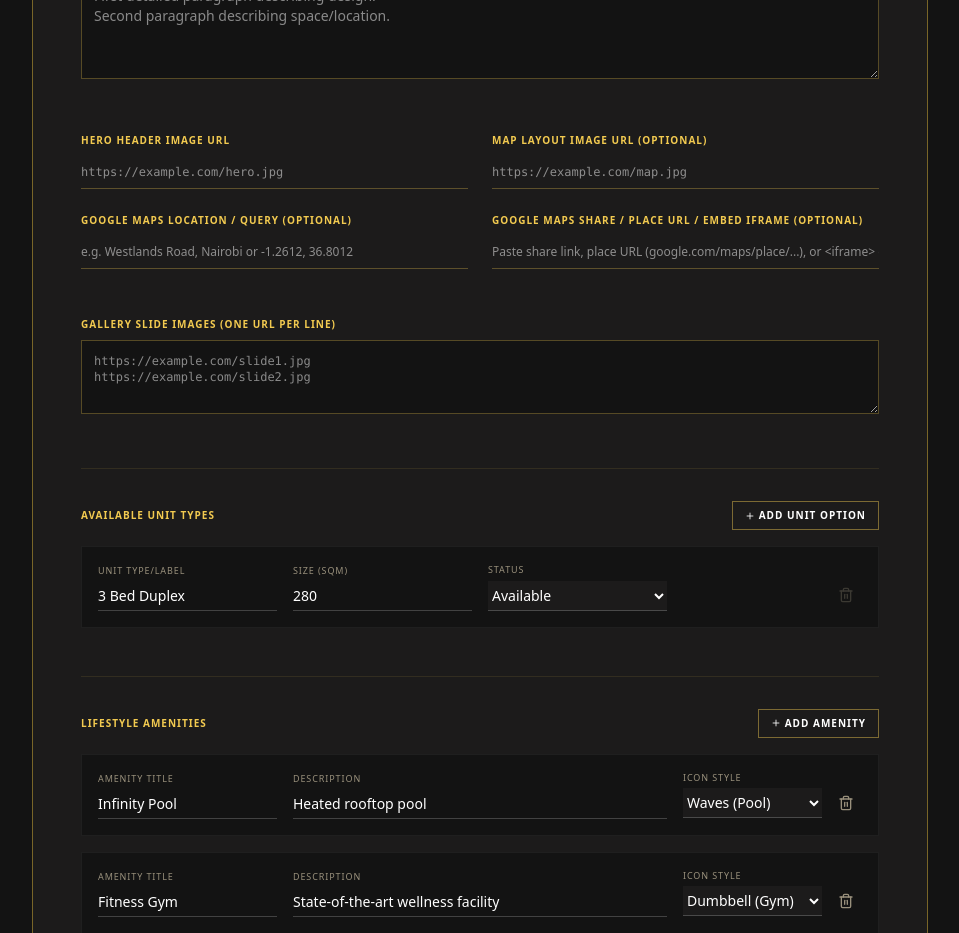
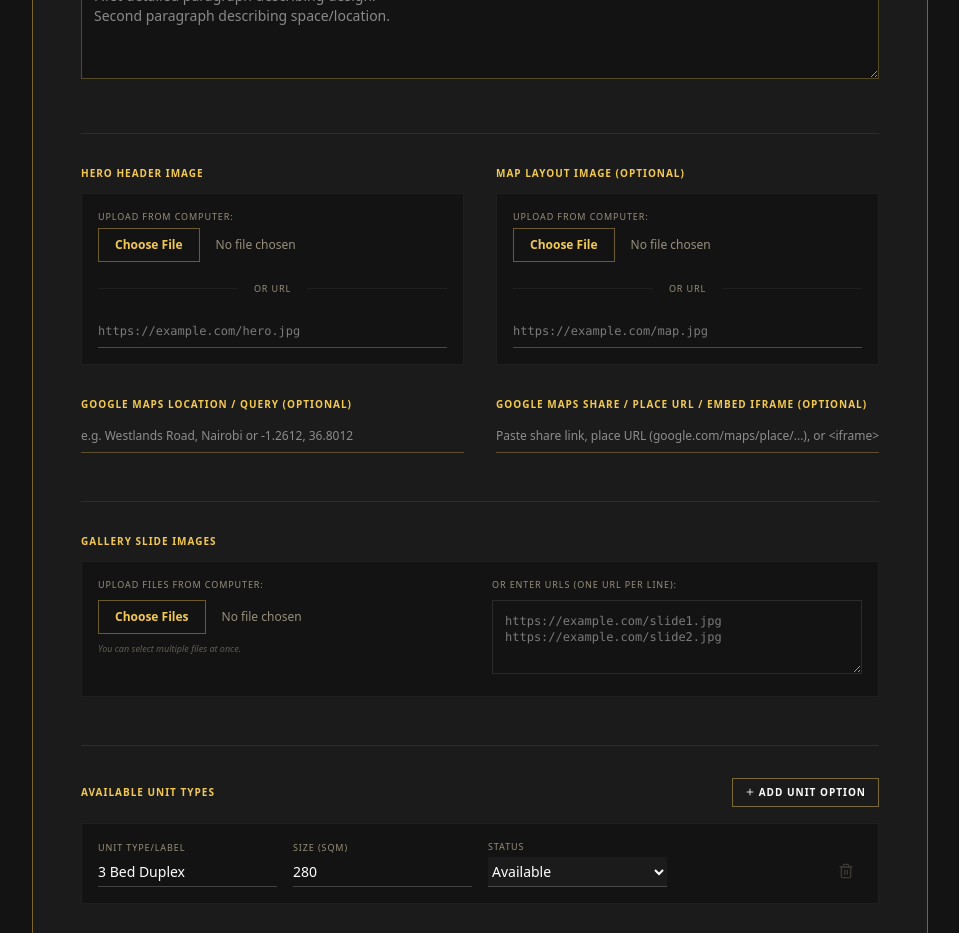
Before and after one commit to Faroukahmed31/Homes-by-Farouk, a Next.js app: page /admin/properties/new in a window 1280 px wide. Shown: the part 900-1833 px from the top of the page, without its empty margins (160-1119 px from the left). Built offline with nearby package versions, Linux system fonts and the light colour scheme.

Commit message:
feat: add local image upload capability for Hero, Map Layout, and Gallery Images

```diff
--- a/src/app/actions/properties.ts
+++ b/src/app/actions/properties.ts
@@ -3,6 +3,35 @@
 import { neon } from '@neondatabase/serverless';
 import { revalidatePath } from 'next/cache';
 import { redirect } from 'next/navigation';
+import { writeFile, mkdir } from 'fs/promises';
+import path from 'path';
+
+async function saveUploadedFile(file: any): Promise<string> {
+  if (!file || typeof file !== 'object' || !('arrayBuffer' in file) || !file.name || file.size === 0) {
+    return '';
+  }
+
+  try {
+    const bytes = await file.arrayBuffer();
+    const buffer = Buffer.from(bytes);
+
+    // Ensure public/uploads directory exists
+    const uploadDir = path.join(process.cwd(), 'public', 'uploads');
+    await mkdir(uploadDir, { recursive: true });
+
+    // Make filename unique
+    const timestamp = Date.now();
+    const safeName = file.name.replace(/[^a-zA-Z0-9.-]/g, '_');
+    const filename = `${timestamp}_${safeName}`;
+    const filepath = path.join(uploadDir, filename);
+
+    await writeFile(filepath, buffer);
+    return `/uploads/${filename}`;
+  } catch (error) {
+    console.error('Failed to save uploaded file:', error);
+    return '';
+  }
+}
 
 function extractMapSrc(input: string): string {
   if (!input) return '';
@@ -68,8 +97,26 @@ export async function addPropertyAction(formData: FormData) {
   const status = formData.get('status') as string;
   const purpose = formData.get('purpose') as string;
   const startingPrice = Number(formData.get('startingPrice'));
-  const heroImage = formData.get('heroImage') as string;
-  const mapImage = (formData.get('mapImage') as string) || '';
+  // Handle Hero Image upload or URL
+  const heroImageFile = formData.get('heroImageFile');
+  let heroImage = '';
+  if (heroImageFile && typeof heroImageFile === 'object' && (heroImageFile as any).size > 0) {
+    heroImage = await saveUploadedFile(heroImageFile);
+  }
+  if (!heroImage) {
+    heroImage = (formData.get('heroImage') as string) || '';
+  }
+
+  // Handle Map Layout Image upload or URL
+  const mapImageFile = formData.get('mapImageFile');
+  let mapImage = '';
+  if (mapImageFile && typeof mapImageFile === 'object' && (mapImageFile as any).size > 0) {
+    mapImage = await saveUploadedFile(mapImageFile);
+  }
+  if (!mapImage) {
+    mapImage = (formData.get('mapImage') as string) || '';
+  }
+
   const mapLink = (formData.get('mapLink') as string) || '';
   const mapEmbedUrlRaw = (formData.get('mapEmbedUrl') as string) || '';
   const mapEmbedUrl = extractMapSrc(mapEmbedUrlRaw);
@@ -80,10 +127,22 @@ export async function addPropertyAction(formData: FormData) {
     .map(s => s.trim())
     .filter(s => s.length > 0);
 
-  const galleryImages = (formData.get('galleryImages') as string)
+  // Handle Gallery Images upload + URL list
+  const galleryImageFiles = formData.getAll('galleryImageFiles');
+  const uploadedGalleryUrls: string[] = [];
+  for (const file of galleryImageFiles) {
+    if (file && typeof file === 'object' && (file as any).size > 0) {
+      const url = await saveUploadedFile(file);
+      if (url) uploadedGalleryUrls.push(url);
+    }
+  }
+
+  const manualGalleryUrls = (formData.get('galleryImages') as string || '')
     .split('\n')
     .map(s => s.trim())
     .filter(s => s.length > 0);
+
+  const galleryImages = [...uploadedGalleryUrls, ...manualGalleryUrls];
 
   const locationFeatures = (formData.get('locationFeatures') as string)
     .split('\n')
--- a/src/components/admin/AdminPropertyForm.tsx
+++ b/src/components/admin/AdminPropertyForm.tsx
@@ -96,7 +96,7 @@ export function AdminPropertyForm() {
   };
 
   return (
-    <form onSubmit={handleSubmit} className="space-y-12 max-w-4xl bg-[#1c1b1b] p-8 md:p-12 gold-border">
+    <form onSubmit={handleSubmit} encType="multipart/form-data" className="space-y-12 max-w-4xl bg-[#1c1b1b] p-8 md:p-12 gold-border">
 
       <div className="flex items-center gap-4 border-b border-primary/20 pb-6 mb-6">
         <Link href="/admin/properties" className="text-muted-foreground hover:text-white transition-colors">
@@ -252,26 +252,61 @@ export function AdminPropertyForm() {
       </div>
 
       {/* Media Assets & Map Integration */}
-      <div className="grid grid-cols-1 md:grid-cols-2 gap-6">
+      <div className="grid grid-cols-1 md:grid-cols-2 gap-8 border-t border-primary/10 pt-8">
+        <div className="space-y-3">
+          <label className="block text-[10px] uppercase tracking-widest font-bold text-primary">Hero Header Image</label>
+          <div className="bg-[#131313] p-4 border border-white/5 space-y-3">
             <div>
-          <label className="block text-[10px] uppercase tracking-widest font-bold text-primary mb-2">Hero Header Image URL</label>
+              <span className="text-[9px] text-muted-foreground uppercase tracking-widest block mb-1">Upload from computer:</span>
               <input
-            type="url"
+                type="file"
+                name="heroImageFile"
+                accept="image/*"
+                className="block w-full text-xs text-muted-foreground file:mr-4 file:py-2 file:px-4 file:border file:border-primary/40 file:bg-transparent file:text-primary file:text-xs file:font-bold hover:file:bg-primary hover:file:text-black file:transition-all cursor-pointer outline-none"
+              />
+            </div>
+            <div className="relative flex py-2 items-center">
+              <div className="flex-grow border-t border-white/5"></div>
+              <span className="flex-shrink mx-4 text-[9px] text-muted-foreground uppercase tracking-widest">Or URL</span>
+              <div className="flex-grow border-t border-white/5"></div>
+            </div>
+            <div>
+              <input
+                type="text"
                 name="heroImage"
-            required
-            className="w-full bg-transparent border-b border-primary/30 py-2 focus:border-primary outline-none transition-colors text-xs font-mono"
+                className="w-full bg-transparent border-b border-primary/30 py-2 focus:border-primary outline-none transition-colors text-xs font-mono text-foreground"
                 placeholder="https://example.com/hero.jpg"
               />
             </div>
+          </div>
+        </div>
 
+        <div className="space-y-3">
+          <label className="block text-[10px] uppercase tracking-widest font-bold text-primary">Map Layout Image (Optional)</label>
+          <div className="bg-[#131313] p-4 border border-white/5 space-y-3">
             <div>
-          <label className="block text-[10px] uppercase tracking-widest font-bold text-primary mb-2">Map layout Image URL (Optional)</label>
+              <span className="text-[9px] text-muted-foreground uppercase tracking-widest block mb-1">Upload from computer:</span>
               <input
-            type="url"
+                type="file"
+                name="mapImageFile"
+                accept="image/*"
+                className="block w-full text-xs text-muted-foreground file:mr-4 file:py-2 file:px-4 file:border file:border-primary/40 file:bg-transparent file:text-primary file:text-xs file:font-bold hover:file:bg-primary hover:file:text-black file:transition-all cursor-pointer outline-none"
+              />
+            </div>
+            <div className="relative flex py-2 items-center">
+              <div className="flex-grow border-t border-white/5"></div>
+              <span className="flex-shrink mx-4 text-[9px] text-muted-foreground uppercase tracking-widest">Or URL</span>
+              <div className="flex-grow border-t border-white/5"></div>
+            </div>
+            <div>
+              <input
+                type="text"
                 name="mapImage"
-            className="w-full bg-transparent border-b border-primary/30 py-2 focus:border-primary outline-none transition-colors text-xs font-mono"
+                className="w-full bg-transparent border-b border-primary/30 py-2 focus:border-primary outline-none transition-colors text-xs font-mono text-foreground"
                 placeholder="https://example.com/map.jpg"
               />
+            </div>
+          </div>
         </div>
 
         <div>
@@ -295,15 +330,30 @@ export function AdminPropertyForm() {
         </div>
       </div>
 
-      <div>
-        <label className="block text-[10px] uppercase tracking-widest font-bold text-primary mb-2">Gallery Slide Images (One URL per line)</label>
+      <div className="border-t border-primary/10 pt-8 space-y-3">
+        <label className="block text-[10px] uppercase tracking-widest font-bold text-primary">Gallery Slide Images</label>
+        <div className="grid grid-cols-1 md:grid-cols-2 gap-6 bg-[#131313] p-4 border border-white/5">
+          <div className="space-y-2">
+            <span className="text-[9px] text-muted-foreground uppercase tracking-widest block">Upload files from computer:</span>
+            <input
+              type="file"
+              name="galleryImageFiles"
+              accept="image/*"
+              multiple
+              className="block w-full text-xs text-muted-foreground file:mr-4 file:py-2 file:px-4 file:border file:border-primary/40 file:bg-transparent file:text-primary file:text-xs file:font-bold hover:file:bg-primary hover:file:text-black file:transition-all cursor-pointer outline-none"
+            />
+            <span className="text-[9px] text-muted-foreground/60 italic block">You can select multiple files at once.</span>
+          </div>
+          <div className="space-y-2">
+            <span className="text-[9px] text-muted-foreground uppercase tracking-widest block">Or enter URLs (One URL per line):</span>
             <textarea
               name="galleryImages"
-          required
               rows={3}
-          className="w-full bg-[#131313] border border-primary/30 p-3 focus:border-primary outline-none transition-colors resize-y text-xs font-mono"
+              className="w-full bg-transparent border border-white/10 p-3 focus:border-primary outline-none transition-colors resize-y text-xs font-mono text-foreground"
               placeholder="https://example.com/slide1.jpg&#10;https://example.com/slide2.jpg"
             />
+          </div>
+        </div>
       </div>
 
       {/* Dynamic Unit Options Builder */}
```
Lines whose indentation alone changed are shown as unchanged.
